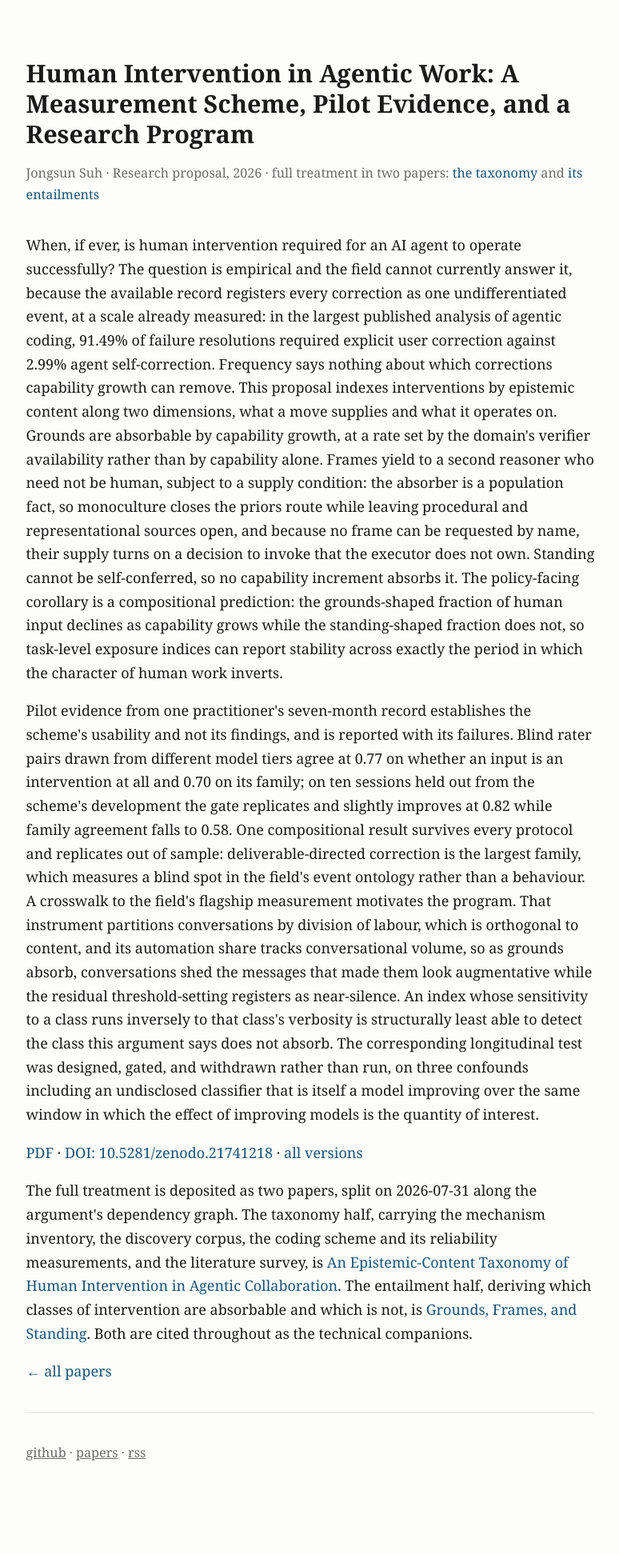
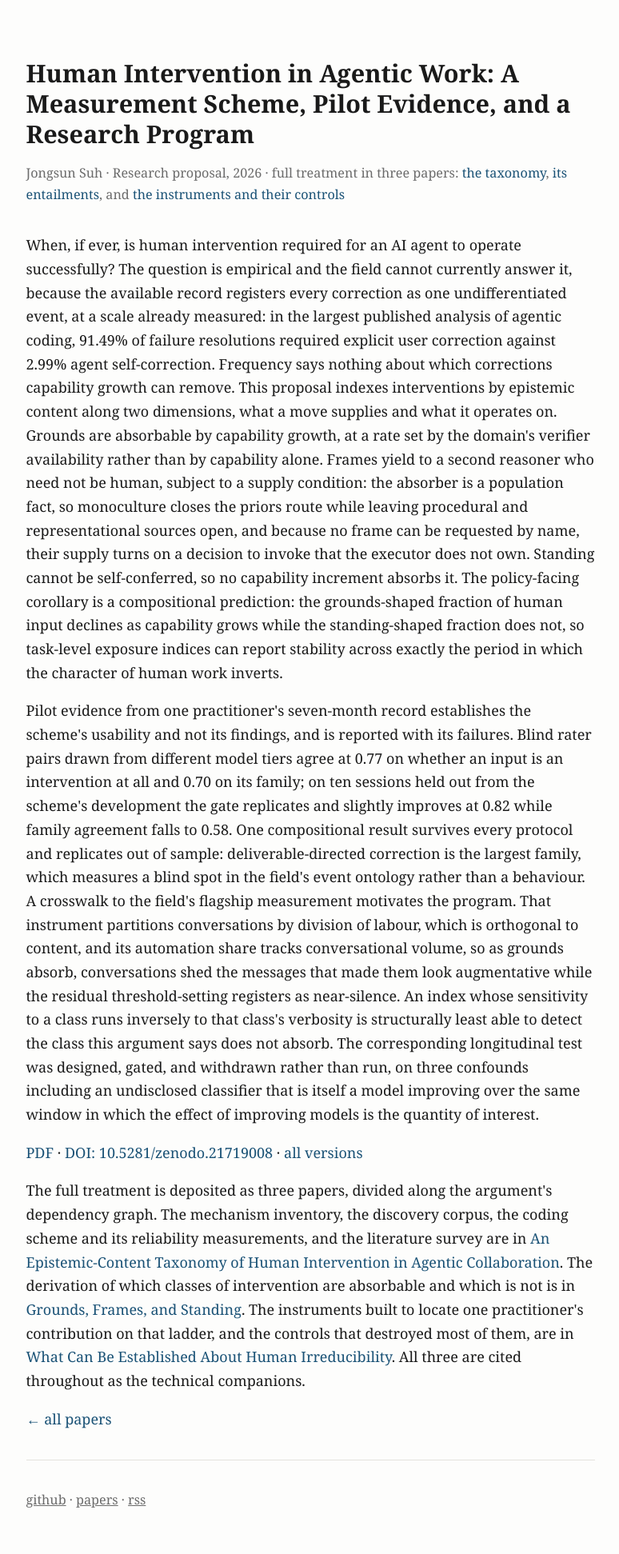
Before and after one commit to MajorLift/blog, a Jekyll site: the page built from papers/grounds-frames-standing-proposal.md, in a window 1280 px wide. Shown: the whole page at 80% size, without its empty margins (252-1026 px from the left). Built offline with Jekyll 4.4.1, drawn with Linux system fonts in a browser that asks for light colours; before the commit the page ends 1884 px from its top, so only the background shows below that.

Commit message:
Say three papers on the proposal page, and stop dating the split
The page described the full treatment as two papers split on a particular day,
which was accurate when written and stopped being so when the controls paper was
deposited. The post-meta and the DOI were already corrected; the body paragraph
still described a two-way division and named only two of the three.

Rewritten rather than annotated. A page that carries its own former statement
alongside a correction makes the reader do the reconciling, and the date the
split happened on is drafting history rather than something a reader of the
finished set needs. Each paper is now named by what it carries: the inventory and
the coding scheme, the derivation about absorbability, and the instruments with
the controls that destroyed most of them.

This also republishes the site, which is the outstanding fix for the essay
colophon whose rendered version diverged from its source.

```diff
--- a/papers/grounds-frames-standing-proposal.md
+++ b/papers/grounds-frames-standing-proposal.md
@@ -7,12 +7,12 @@
   author: "Suh, Jongsun"
   date: "2026/07/31"
   pdf: /assets/pdf/suh-2026-grounds-frames-standing-proposal.pdf
-  doi: "10.5281/zenodo.21741218"
+  doi: "10.5281/zenodo.21719008"
 ---
 
 <article>
 <h1>Human Intervention in Agentic Work: A Measurement Scheme, Pilot Evidence, and a Research Program</h1>
-<p class="post-meta">Jongsun Suh · Research proposal, 2026 · full treatment in two papers: <a href="{{ '/papers/epistemic-content-taxonomy/' | relative_url }}">the taxonomy</a> and <a href="{{ '/papers/grounds-frames-standing/' | relative_url }}">its entailments</a></p>
+<p class="post-meta">Jongsun Suh · Research proposal, 2026 · full treatment in three papers: <a href="{{ '/papers/epistemic-content-taxonomy/' | relative_url }}">the taxonomy</a>, <a href="{{ '/papers/grounds-frames-standing/' | relative_url }}">its entailments</a>, and <a href="{{ '/papers/human-irreducibility-controls/' | relative_url }}">the instruments and their controls</a></p>
 
 <p>
 When, if ever, is human intervention required for an AI agent to operate successfully? The
@@ -55,18 +55,21 @@
 
 <p>
 <a href="{{ '/assets/pdf/suh-2026-grounds-frames-standing-proposal.pdf' | relative_url }}">PDF</a> ·
-<a href="https://doi.org/10.5281/zenodo.21741218">DOI: 10.5281/zenodo.21741218</a> ·
+<a href="https://doi.org/10.5281/zenodo.21719008">DOI: 10.5281/zenodo.21719008</a> ·
 <a href="https://doi.org/10.5281/zenodo.21719008">all versions</a>
 </p>
 
-<p>The full treatment is deposited as two papers, split on 2026-07-31 along the argument's
-dependency graph. The taxonomy half, carrying the mechanism inventory, the discovery corpus,
-the coding scheme and its reliability measurements, and the literature survey, is
+<p>The full treatment is deposited as three papers, divided along the argument's dependency
+graph. The mechanism inventory, the discovery corpus, the coding scheme and its reliability
+measurements, and the literature survey are in
 <a href="{{ '/papers/epistemic-content-taxonomy/' | relative_url }}">An Epistemic-Content
-Taxonomy of Human Intervention in Agentic Collaboration</a>. The entailment half, deriving
-which classes of intervention are absorbable and which is not, is
+Taxonomy of Human Intervention in Agentic Collaboration</a>. The derivation of which classes
+of intervention are absorbable and which is not is in
 <a href="{{ '/papers/grounds-frames-standing/' | relative_url }}">Grounds, Frames, and
-Standing</a>. Both are cited throughout as the technical companions.</p>
+Standing</a>. The instruments built to locate one practitioner's contribution on that ladder,
+and the controls that destroyed most of them, are in
+<a href="{{ '/papers/human-irreducibility-controls/' | relative_url }}">What Can Be Established
+About Human Irreducibility</a>. All three are cited throughout as the technical companions.</p>
 </article>
 
 <p><a href="{{ '/papers/' | relative_url }}">&larr; all papers</a></p>
```
